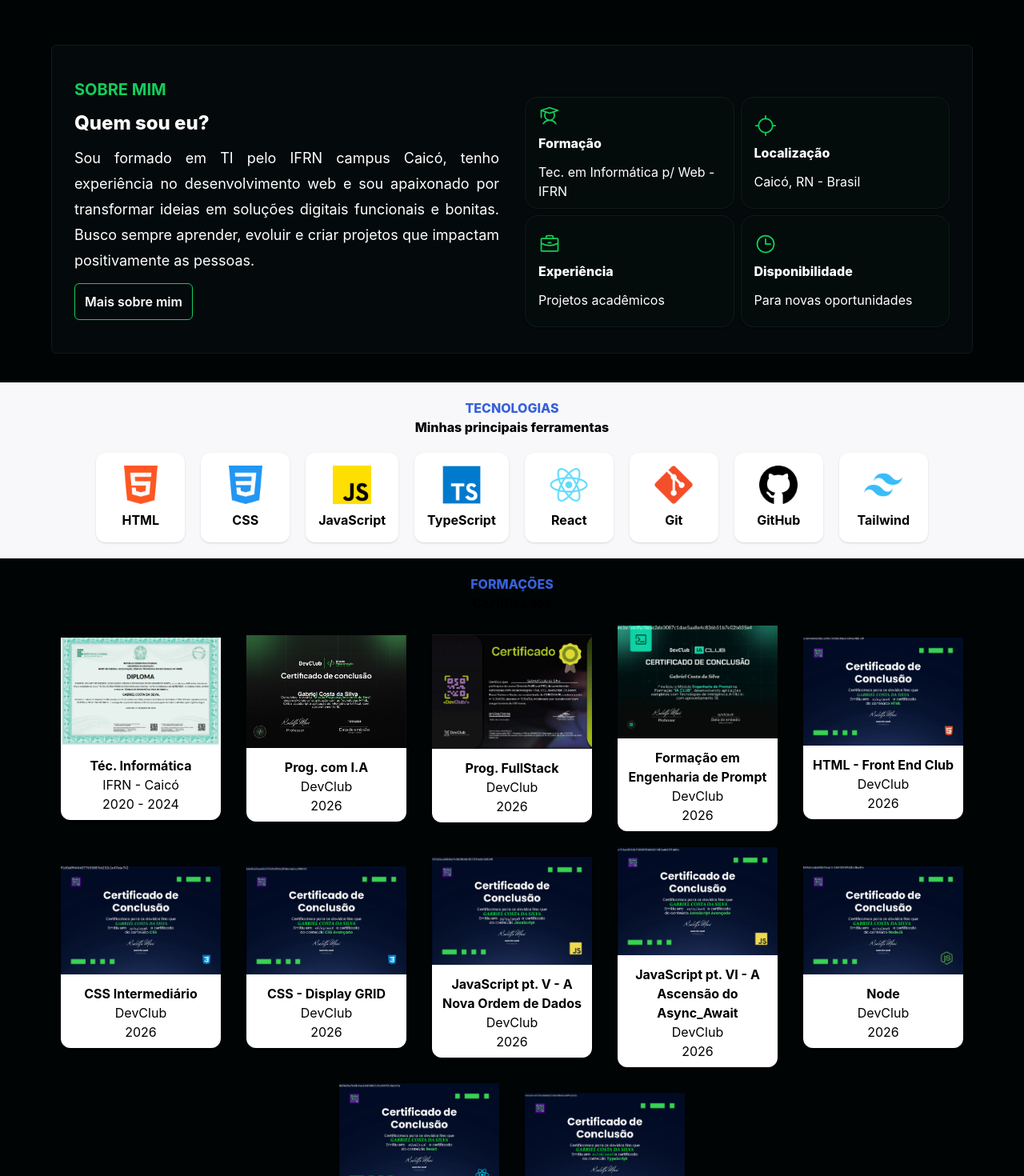
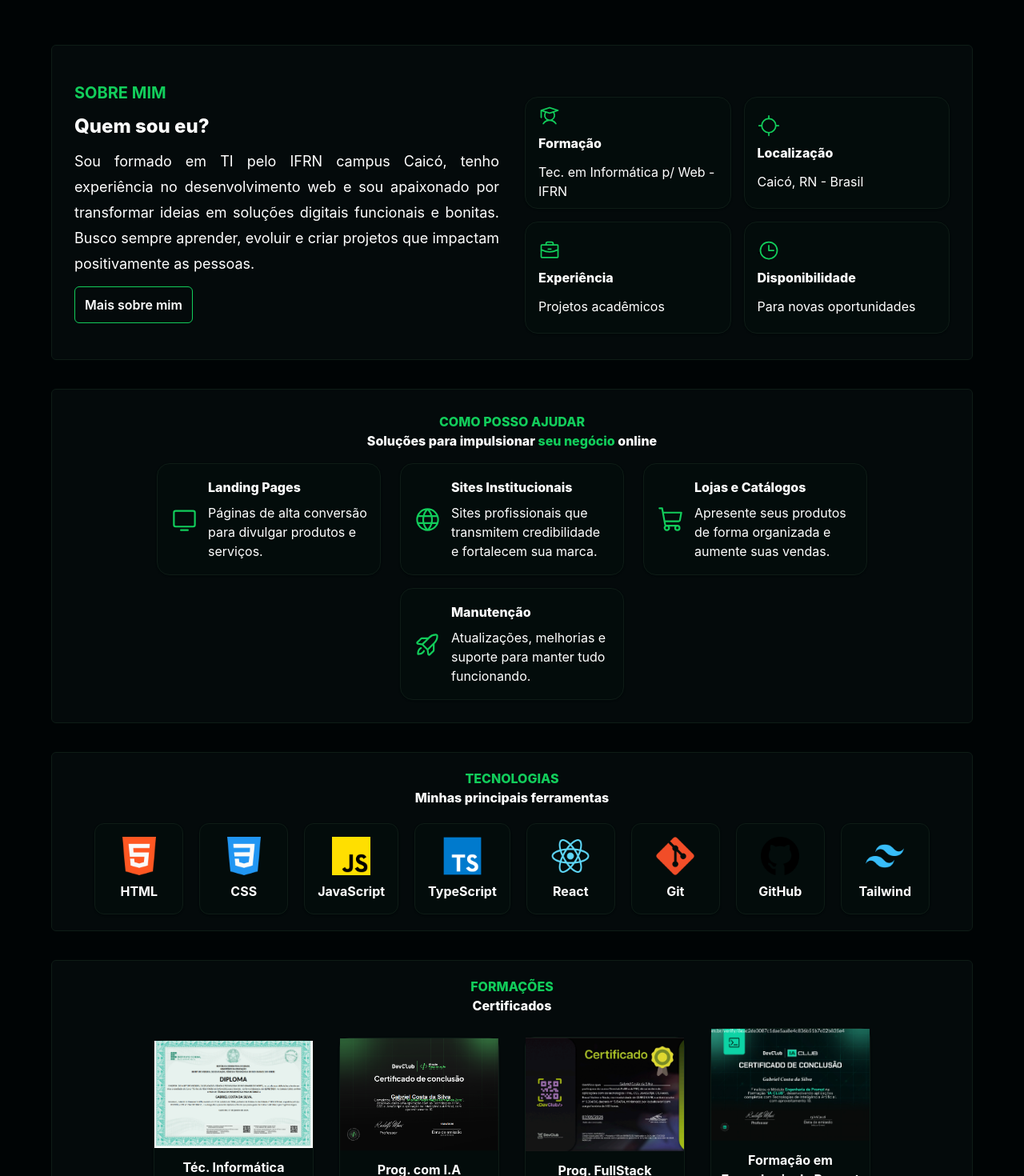
Before and after one commit to gabriel360p/portifolio-pessoal, a React (Vite) app: page / in a window 1280 px wide. Shown: the part 540-2010 px from the top of the page at 80% size. Built offline with nearby package versions, Linux system fonts and the light colour scheme.

Commit message:
feat: Adição da seção 'COMO POSSO AJUDAR'

```diff
--- a/src/components/CardCertificado.tsx
+++ b/src/components/CardCertificado.tsx
@@ -14,10 +14,11 @@
         hover:-translate-y-2
 
         flex flex-col items-center
-        w-75
+        w-65
         sm:w-49
         md:w-50
-        bg-white
+        bg-bg-card
+        border border-text-secundary
         gap-1
         shadow rounded-xl p-0
         ">
@@ -29,7 +30,7 @@
                     "/>
                 </a>
             </div>
-            <div className="flex flex-col justify-center items-center p-2 text-center w-full h-full ">
+            <div className="flex text-white flex-col justify-center items-center p-2 text-center w-full h-full ">
 
                 <h2 className="font-bold">{title}</h2>
                 <p>{school}</p>
--- a/src/components/CardTecnologies.tsx
+++ b/src/components/CardTecnologies.tsx
@@ -9,10 +9,10 @@
     return (
         <div className="
         hover:-translate-y-2
-
         flex flex-col items-center
         min-w-[111px]
-        bg-white
+        bg-bg-card
+        border border-text-secundary
         gap-2 p-4
         shadow rounded-xl text-center
         ">
@@ -25,7 +25,7 @@
                     "/>
                 </a>
             </div>
-            <h2 className="font-bold">{title}</h2>
+            <h2 className="font-bold text-white">{title}</h2>
         </div>
     )
 }
--- /dev/null
+++ b/src/components/HelpCard.tsx
@@ -0,0 +1,36 @@
+import type { ReactNode } from "react";
+
+interface HelpCardProps {
+    title: string;
+    description: string;
+    icon: ReactNode;
+    custom?: string;
+}
+
+export function HelpCard({custom, title, icon, description }: HelpCardProps) {
+    return (
+
+            <div className={`
+                ${custom}
+                hover:shadow-text-primary/20 shadow-sm hover:-translate-y-1
+                border-[0.5px]
+                bg-bg-card
+                w-full
+                md:max-w-[280px]
+                flex h-35 justify-center items-center
+                gap-3 rounded-2xl border-[#0e1c16]
+                px-4`
+            }>
+                <div className="flex justify-center items-center h-full w-15">
+                    <div>
+                        {icon}
+                    </div>
+                </div>
+                <div className="flex flex-col gap-2">
+                    <p className="font-extrabold text-white">{title}</p>
+                    <p className="font-md text-white">{description}</p>
+                </div>
+            </div>
+
+    )
+}
--- a/src/components/Navbar.tsx
+++ b/src/components/Navbar.tsx
@@ -52,14 +52,15 @@
                             <a href='#sobre' className={`
                         desktop-menu-items ${scrollPosition >= 400 && scrollPosition <= 800 ? 'text-text-primary' : ''}`}>Sobre</a>
 
-                            <a href='#sobre' className={`
-                        desktop-menu-items ${scrollPosition >= 800 && scrollPosition <= 1055 ? 'text-text-primary' : ''}`}>Tecnologias</a>
+                            <a href='#servicos' className={`
+                        desktop-menu-items ${scrollPosition >= 800 && scrollPosition <= 1055 ? 'text-text-primary' : ''}`}>Serviços</a>
 
-                            <a href='#sobre' className={`
+                            <a href='#formacoes' className={`
                         desktop-menu-items ${scrollPosition >= 1056 && scrollPosition <= 1200 ? 'text-text-primary' : ''}`}>Formações</a>
 
-                            <a href='#projetos' className="desktop-menu-items">Projetos</a>
-                            <a href='#contato' className="desktop-menu-items">Contato</a>
+                            <a href='#formacoes' className={`
+                        desktop-menu-items ${scrollPosition >= 1056 && scrollPosition <= 1200 ? 'text-text-primary' : ''}`}>Tecnologias</a>
+
                         </div>
                     </div>
                     <div className='
@@ -97,11 +98,12 @@
                     w-screen
                     p-5
                     text-white'>
-                            <a className='mobile-menu-items' href="#">Inicio</a>
-                            <a className='mobile-menu-items' href="#">Sobre</a>
-                            <a className='mobile-menu-items' href="#">Formações</a>
+                            <a className='mobile-menu-items' href="#inicio">Inicio</a>
+                            <a className='mobile-menu-items' href="#sobre">Sobre</a>
+                            <a className='mobile-menu-items' href="#serviços">Serviços</a>
+                            <a className='mobile-menu-items' href="#formacoes">Formações</a>
                             <a className='mobile-menu-items' href="#">Projeto</a>
-                            <a className='mobile-menu-items' href="#">Tecnologias</a>
+                            <a className='mobile-menu-items' href="#tecnologias">Tecnologias</a>
                             <a className='mobile-menu-items' href="#">Contato</a>
                         </div>
                     </div>
--- a/src/containers/App.tsx
+++ b/src/containers/App.tsx
@@ -3,9 +3,13 @@
 	ClockIcon,
 	EnvelopeSimpleIcon,
 	GithubLogoIcon,
+	GlobeIcon,
 	GpsIcon,
 	InstagramLogoIcon,
 	LinkedinLogoIcon,
+	MonitorIcon,
+	RocketLaunchIcon,
+	ShoppingCartIcon,
 	StudentIcon,
 } from '@phosphor-icons/react';
 import profile from '../assets/foto-profissional.png';
@@ -19,6 +23,7 @@
 import { SizeHook } from '../hooks/SizeHook';
 import { div } from 'motion/react-client';
 import { useState } from 'react';
+import { HelpCard } from '../components/HelpCard';
 
 function App() {
 	const size = SizeHook();
@@ -33,7 +38,7 @@
 			<NavBar />
 
 			{/* HERO */}
-			<div className="bg-bg-hero w-screen h-auto relative top-19">
+			<div id='inicio' className="bg-bg-hero w-screen h-auto relative top-19">
 				<div
 					className="w-full h-full flex
 					items-center
@@ -121,12 +126,13 @@
 			</div>
 			{/* FIM DO HERO */}
 
+
+
 			{/* SOBRE MIM */}
-			<section
+			<section id='sobre'
 				className="
-					py-8
 					w-[90%]
-					grid mt-28 px-7
+					grid mt-28 px-7 py-8
 					grid-cols-1
 					bg-bg-panel
 					border border-text-secundary rounded-md
@@ -181,15 +187,15 @@
 				<div
 					className="mt-8
           grid grid-cols-1
-          gap-2
+          gap-4
           md:grid-cols-2 md:justify-center md:items-center
 
 
         "
 				>
-					<div className="flex flex-col gap-2
+					<div className="flex flex-col gap-4
 
-          md:items-end
+         			 md:items-end
           ">
 						<CardAbout
 							title="Formação"
@@ -203,7 +209,7 @@
 							icon={<BriefcaseIcon size={28} className="text-text-primary" />}
 						/>
 					</div>
-					<div className="flex flex-col gap-2">
+					<div className="flex flex-col gap-4">
 						<CardAbout
 							title="Localização"
 							description="Caicó, RN - Brasil"
@@ -219,20 +225,64 @@
 			</section>
 			{/* FIM DO SOBRE MIM */}
 
+
+
+			{/* SERVIÇOS */}
+			<section
+			id='servicos'
+			className='
+			flex flex-col mt-9
+			w-[90%]
+			bg-bg-panel
+			border border-text-secundary rounded-md
+			gap-4
+			py-7
+			px-7
+			'
+			>
+				<div className='text-center'>
+					<p className='font-extrabold text-text-primary'>COMO POSSO AJUDAR</p>
+					<h1 className='font-extrabold text-white'>Soluções para impulsionar <span className='text-text-primary'>seu negócio</span> online</h1>
+				</div>
+
+				<div className='
+					flex flex-row flex-wrap items-center justify-center
+					gap-x-6
+					gap-y-4
+				'>
+					<HelpCard title='Landing Pages' description='
+					Páginas de alta conversão para divulgar produtos e serviços.' icon={<MonitorIcon size={35} className='text-text-primary'/>}/>
+					<HelpCard title='Sites Institucionais' description='
+					Sites profissionais que transmitem credibilidade e fortalecem sua marca.' icon={<GlobeIcon size={35} className='text-text-primary'/>}/>
+					<HelpCard title='Lojas e Catálogos' description='
+					Apresente seus produtos de forma organizada e aumente suas vendas.' icon={<ShoppingCartIcon size={35} className='text-text-primary'/>}
+					/>
+					<HelpCard title='Manutenção' description='
+					Atualizações, melhorias e suporte para manter tudo funcionando.' icon={<RocketLaunchIcon size={35} className='text-text-primary'/>}/>
+				</div>
+
+			</section>
+			{/* FIM SERVIÇOS */}
+
+
+
+
 			{/* TECNOLIGIAS QUE UTILIZO */}
 			<section
+			id='tecnologias'
 				className='
-				bg-bg-tecnologies-section
-				w-full
-				p-5
-				mt-9
-				flex flex-col
-				gap-5
+					bg-bg-panel
+					border border-text-secundary rounded-md
+					w-[90%]
+					p-5
+					mt-9
+					flex flex-col
+					gap-5
 				'
 			>
 				<div className='text-center'>
-					<p className='font-extrabold text-bg-indigo'>TECNOLOGIAS</p>
-					<h1 className='font-extrabold'>Minhas principais ferramentas</h1>
+					<p className='font-extrabold text-text-primary'>TECNOLOGIAS</p>
+					<h1 className='font-extrabold text-white'>Minhas principais ferramentas</h1>
 				</div>
 
 				<div className='
@@ -253,22 +303,30 @@
 			</section>
 			{/* FIM TECNOLIGIAS QUE UTILIZO */}
 
+
+
+
 			{/* MINHAS CERTIFICAÇÕES */}
 			<section
+				id='formacoes'
 				className='
-				flex flex-col w-full
+				flex flex-col
+				mt-9
+				bg-bg-panel
+				border border-text-secundary rounded-md
+				w-[90%]
 				p-5 gap-4
 				justify-center
 				items-center
 				'
 			>
 				<div className='text-center'>
-					<p className='font-extrabold text-bg-indigo'>FORMAÇÕES</p>
-					<h1 className='font-extrabold'>Certificados</h1>
+					<p className='font-extrabold text-text-primary'>FORMAÇÕES</p>
+					<h1 className='font-extrabold text-white'>Certificados</h1>
 				</div>
 
 				<div className='
-					flex flex-wrap gap-y-5
+					flex flex-wrap gap-y-4
 					gap-x-4
 					lg:gap-x-6
 					xl:gap-x-8
@@ -278,8 +336,9 @@
 					<CardCertificado title='Prog. com I.A' school={'DevClub'} duration='2026' photo={zero} />
 					<CardCertificado title='Prog. FullStack' school={'DevClub'} duration='2026' photo={fullStack} />
 					<CardCertificado title='Formação em Engenharia de Prompt' school={'DevClub'} duration='2026' photo={pEngi} />
+					<CardCertificado title='TypeScript' school={'DevClub'} duration='2026' photo={bills} />
 
-					{(size.widthSize >= 659 || showCertifcates) ? (
+					{showCertifcates ? (
 						<>
 							<CardCertificado title='HTML - Front End Club' school={'DevClub'} duration='2026' photo={certHt} />
 							<CardCertificado title='CSS Intermediário' school={'DevClub'} duration='2026' photo={cssInter} />
@@ -288,12 +347,10 @@
 							<CardCertificado title='JavaScript pt. VI - A Ascensão do Async_Await' school={'DevClub'} duration='2026' photo={jsVI} />
 							<CardCertificado title='Node' school={'DevClub'} duration='2026' photo={jsNode} />
 							<CardCertificado title='React pt.3- Bônus - DevClub Full Stack' school={'DevClub'} duration='2026' photo={reactBonus} />
-							<CardCertificado title='TypeScript' school={'DevClub'} duration='2026' photo={bills} />
 						</>
 					) : ""}
 
 				</div>
-				{(size.widthSize <= 659) ? (
 					<div>
 						<Button personalize='
 								text-bg-indigo-variant
@@ -301,9 +358,34 @@
 							onclick={() => { handleShowCertifcates() }}
 						/>
 					</div>
-				) : ""}
 			</section>
+			{/* FIM DE MINHAS CERTIFICAÇÕES */}
 
+
+
+
+			{/* MEUS PROJETOS */}
+			<section>
+			</section>
+			{/* FIM DE MEUS PROJETOS */}
+
+
+
+
+
+			{/* MINHA FORMA DE TRABALHAR */}
+			<section>
+			</section>
+			{/* FIM DE FORMA DE TRABALHAR */}
+
+
+
+
+
+			{/* VAMOS TRABALHAR JUNTOS */}
+			<section>
+			</section>
+			{/* FIM VAMOS TRABALHAR JUNTOS */}
 
 		</div>
 	);
```
